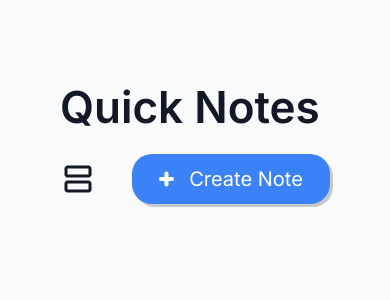
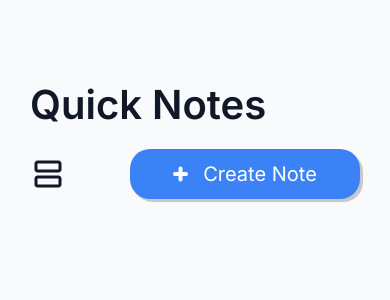
Before and after one commit to joseildoandrade12/quick-notes, a Vue app: page / in a window 390 px wide. Shown: the top 300 px of the page. Built offline with nearby package versions, Linux system fonts and the light colour scheme.

Commit message:
style: modification in spacing of html

```diff
--- a/src/assets/main.css
+++ b/src/assets/main.css
@@ -35,8 +35,14 @@ p {
   }
 }
 
-@media(max-width: 770px) {
+@media(max-width: 720px) {
   html {
     padding: 80px 60px;
   }
 }
+
+@media(max-width: 420px) {
+  html {
+    padding: 80px 30px;
+  }
+}
--- a/src/components/Header.vue
+++ b/src/components/Header.vue
@@ -75,9 +75,17 @@ h1 {
   }
   h1 {
     margin-bottom: 20px;
+    display: block;
+    text-wrap: nowrap;
   }
   .elements-header {
     justify-content: space-between;
   }
 }
+
+@media (max-width: 420px) {
+  h1 {
+    font-size: 2.5rem;
+  }
+}
 </style>
```
